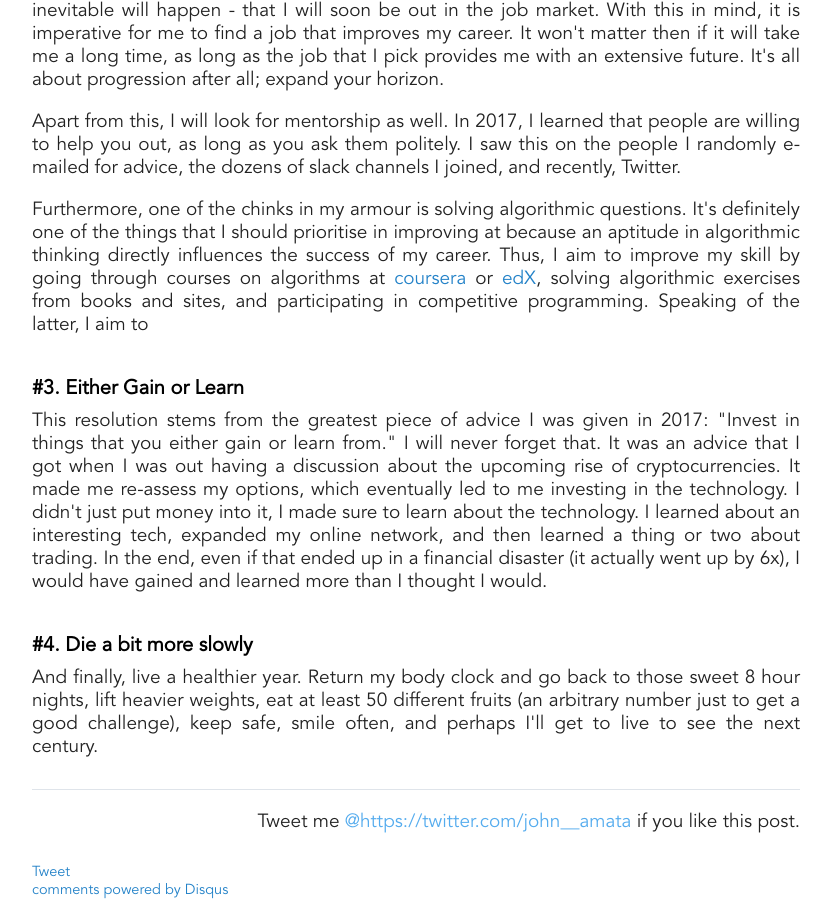
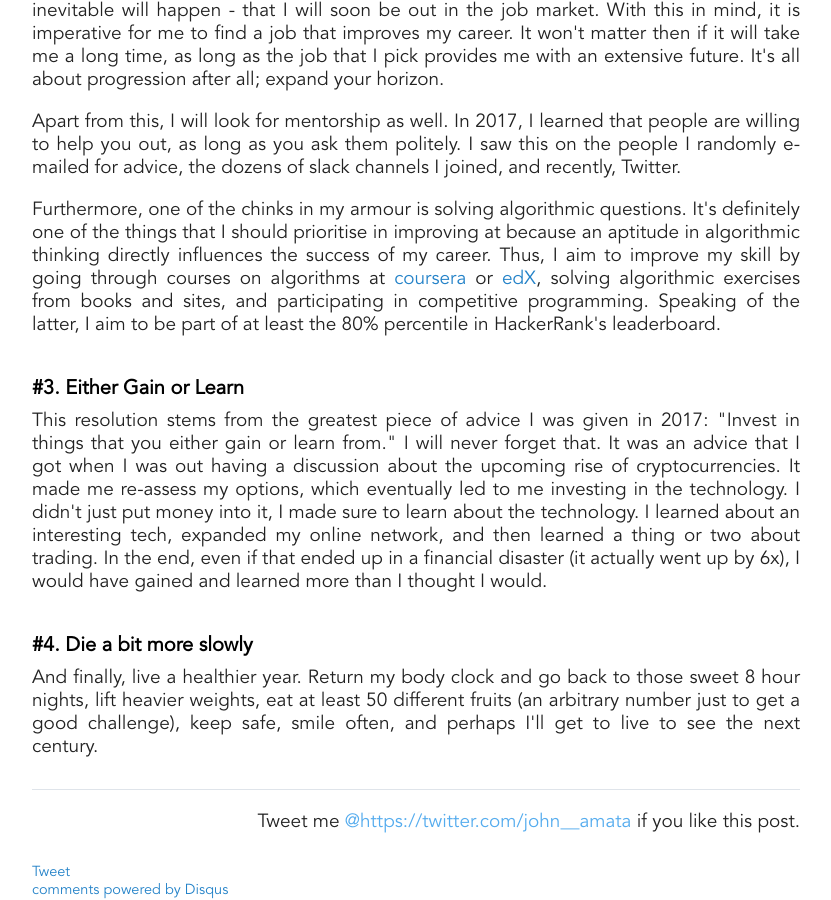
Before and after one commit to jpamata/jpamata.github.io, a Jekyll site: the page built from _posts/2018-1-11-on-2018.md, in a window 1280 px wide and 900 px high, scrolled down 1410 px. Shown: the whole window, without its empty margins (224-1055 px from the left). Built offline with Jekyll 4.4.1, drawn with Linux system fonts in a browser that asks for light colours; comment, search, counter and statistics services are not loaded.

Commit message:
Update 2018-1-11-on-2018.md

```diff
--- a/_posts/2018-1-11-on-2018.md
+++ b/_posts/2018-1-11-on-2018.md
@@ -32,7 +32,7 @@
 
 <p align="justify">Apart from this, I will look for mentorship as well. In 2017, I learned that people are willing to help you out, as long as you ask them politely. I saw this on the people I randomly e-mailed for advice, the dozens of slack channels I joined, and recently, Twitter.</p>
 
-<p align="justify">Furthermore, one of the chinks in my armour is solving algorithmic questions. It's definitely one of the things that I should prioritise in improving at because an aptitude in algorithmic thinking directly influences the success of my career. Thus, I aim to improve my skill by going through courses on algorithms at <a href="https://www.coursera.org">coursera</a> or <a href="https://www.edx.org">edX</a>, solving algorithmic exercises from books and sites, and participating in competitive programming. Speaking of the latter, I aim to </p>
+<p align="justify">Furthermore, one of the chinks in my armour is solving algorithmic questions. It's definitely one of the things that I should prioritise in improving at because an aptitude in algorithmic thinking directly influences the success of my career. Thus, I aim to improve my skill by going through courses on algorithms at <a href="https://www.coursera.org">coursera</a> or <a href="https://www.edx.org">edX</a>, solving algorithmic exercises from books and sites, and participating in competitive programming. Speaking of the latter, I aim to be part of at least the 80% percentile in HackerRank's leaderboard. </p>
 
 <h2> #3. Either Gain or Learn </h2>
 <p align="justify">This resolution stems from the greatest piece of advice I was given in 2017: "Invest in things that you either gain or learn from." I will never forget that. It was an advice that I got when I was out having a discussion about the upcoming rise of cryptocurrencies. It made me re-assess my options, which eventually led to me investing in the technology. I didn't just put money into it, I made sure to learn about the technology. I learned about an interesting tech, expanded my online network, and then learned a thing or two about trading. In the end, even if that ended up in a financial disaster (it actually went up by 6x), I would have gained and learned more than I thought I would.</p>
```
